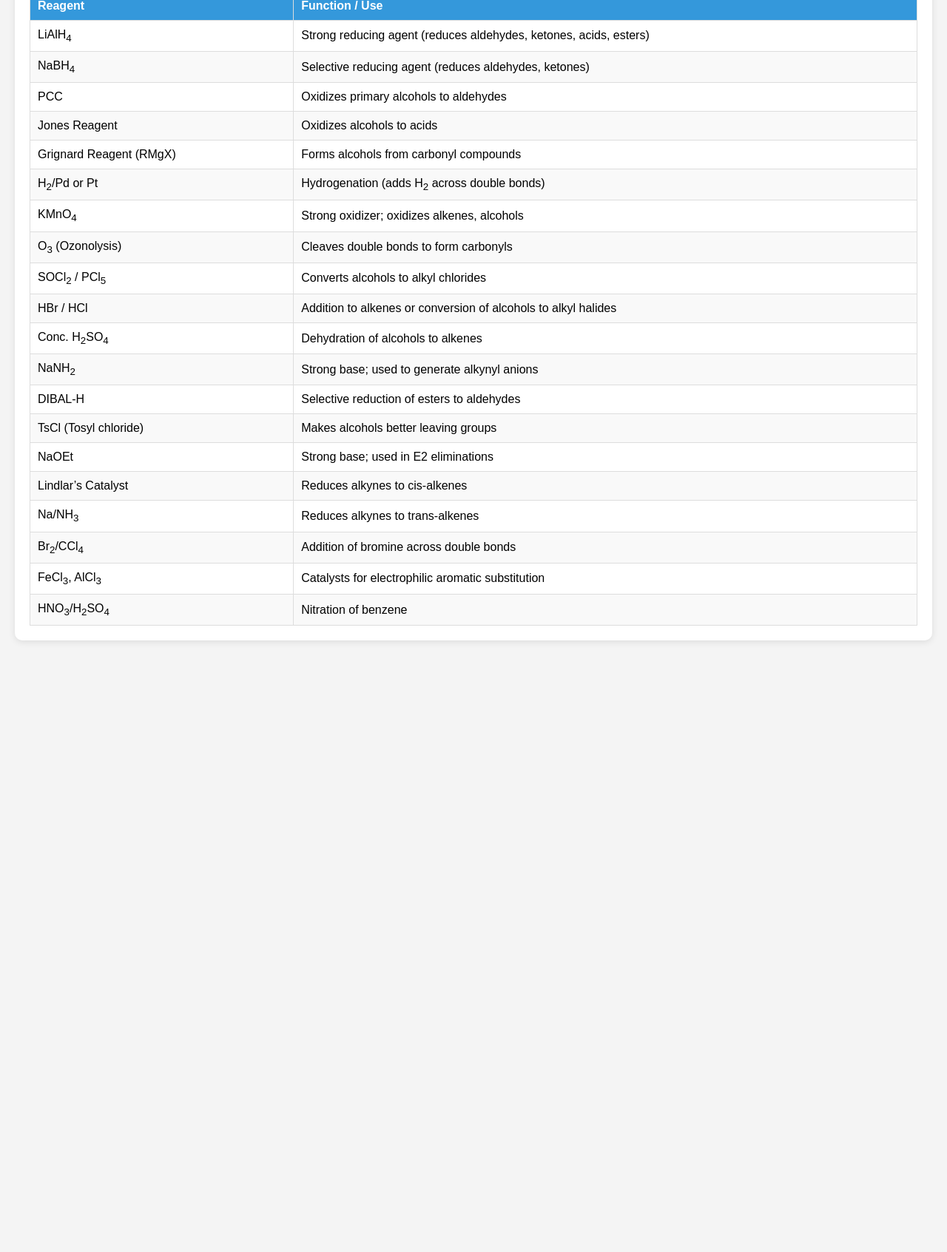
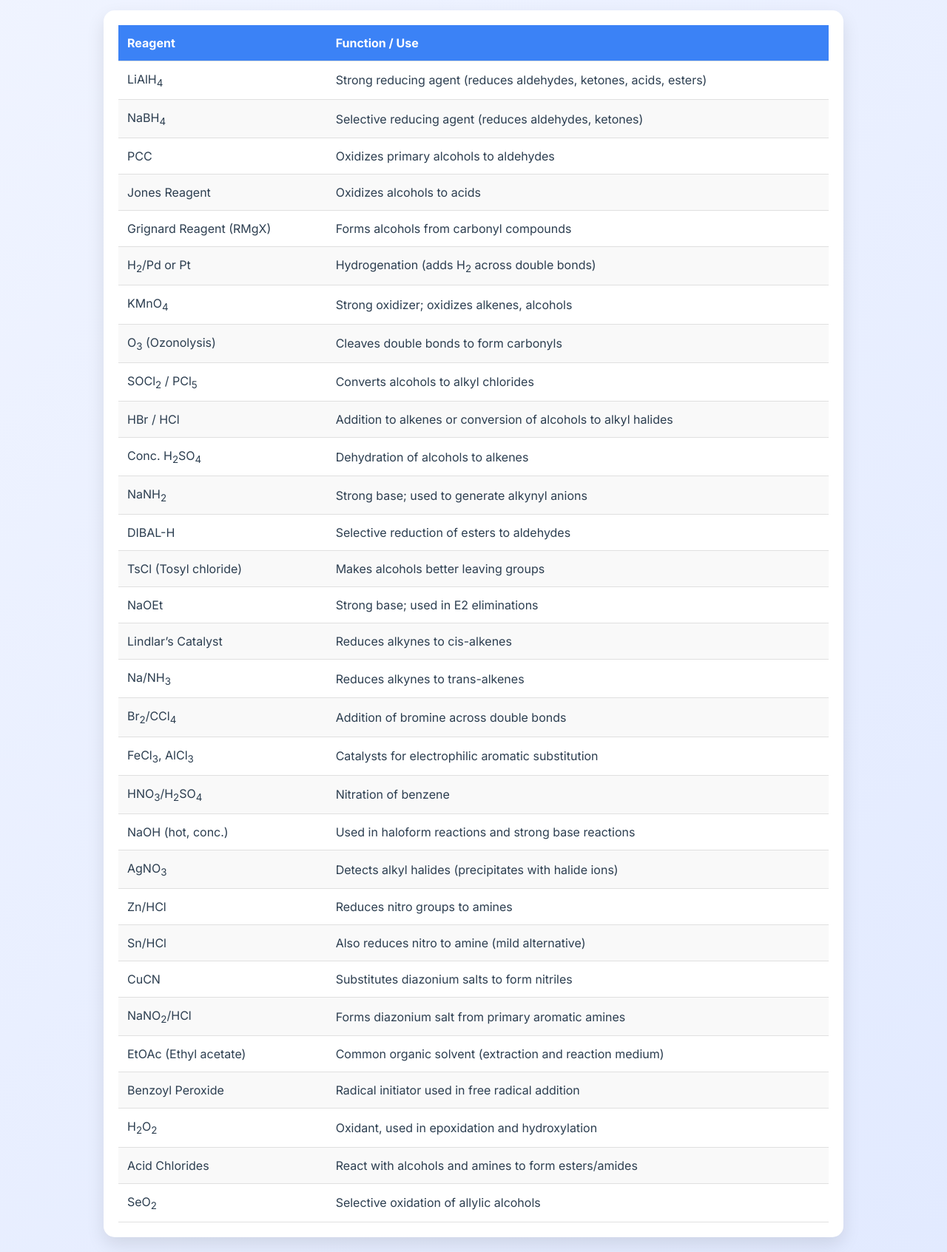
Before and after one commit to Reversal11/Organic-reagent-site, a plain HTML site: page index.html in a window 1280 px wide. Shown: the part 132-1825 px from the top of the page at 74% size. Before the commit the page ends 1018 px from the top, so only its background shows below. Drawn offline with Linux system fonts and the light colour scheme.

Commit message:
Update index.html

```diff
--- a/index.html
+++ b/index.html
@@ -1,41 +1,66 @@
+HEALER, [22-04-2025 14:19]
 <!DOCTYPE html><html lang="en">
 <head>
   <meta charset="UTF-8">
   <meta name="viewport" content="width=device-width, initial-scale=1.0">
   <title>Organic Chemistry Reagents - COMEDK</title>
+  <link href="https://fonts.googleapis.com/css2?family=Inter:wght@400;600;700&display=swap" rel="stylesheet">
   <style>
+    * {
+      box-sizing: border-box;
+    }
     body {
-      font-family: Arial, sans-serif;
-      background-color: #f4f4f4;
       margin: 0;
+      font-family: 'Inter', sans-serif;
+      background: linear-gradient(135deg, #f0f4ff, #e2eaff);
+      color: #2c3e50;
       padding: 20px;
     }
     h1 {
       text-align: center;
-      color: #2c3e50;
+      font-size: 2.5em;
+      color: #1e3a8a;
+      margin-bottom: 30px;
     }
     .table-container {
+      max-width: 1000px;
+      margin: 0 auto;
+      background: white;
+      border-radius: 15px;
+      padding: 20px;
+      box-shadow: 0 10px 25px rgba(0, 0, 0, 0.1);
       overflow-x: auto;
-      background: white;
-      border-radius: 10px;
-      padding: 20px;
-      box-shadow: 0 2px 10px rgba(0, 0, 0, 0.1);
     }
     table {
       width: 100%;
       border-collapse: collapse;
+      font-size: 1em;
     }
     th, td {
-      border: 1px solid #ddd;
-      padding: 10px;
+      padding: 14px 12px;
+      border-bottom: 1px solid #e0e0e0;
       text-align: left;
     }
     th {
-      background-color: #3498db;
+      background-color: #3b82f6;
       color: white;
+      position: sticky;
+      top: 0;
     }
     tr:nth-child(even) {
       background-color: #f9f9f9;
+    }
+    tr:hover {
+      background-color: #eef6ff;
+      transition: 0.3s;
+    }
+    @media (max-width: 600px) {
+      h1 {
+        font-size: 1.8em;
+      }
+      table {
+        font-size: 0.9em;
+      }
     }
   </style>
 </head>
@@ -70,6 +95,17 @@
         <tr><td>Br<sub>2</sub>/CCl<sub>4</sub></td><td>Addition of bromine across double bonds</td></tr>
         <tr><td>FeCl<sub>3</sub>, AlCl<sub>3</sub></td><td>Catalysts for electrophilic aromatic substitution</td></tr>
         <tr><td>HNO<sub>3</sub>/H<sub>2</sub>SO<sub>4</sub></td><td>Nitration of benzene</td></tr>
+        <tr><td>NaOH (hot, conc.)</td><td>Used in haloform reactions and strong base reactions</td></tr>
+        <tr><td>AgNO<sub>3</sub></td><td>Detects alkyl halides (precipitates with halide ions)</td></tr>
+        <tr><td>Zn/HCl</td><td>Reduces nitro groups to amines</td></tr>
+        <tr><td>Sn/HCl</td><td>Also reduces nitro to amine (mild alternative)</td></tr>
+        <tr><td>CuCN</td><td>Substitutes diazonium salts to form nitriles</td></tr>
+        <tr><td>NaNO<sub>2</sub>/HCl</td><td>Forms diazonium salt from primary aromatic amines</td></tr>
+        <tr><td>EtOAc (Ethyl acetate)</td><td>Common organic solvent (extraction and reaction medium)</td></tr>
+        <tr><td>Benzoyl Peroxide</td><td>Radical initiator used in free radical addition</td></tr>
+        <tr><td>H<sub>2</sub>O<sub>2</sub></td><td>Oxidant, used in epoxidation and hydroxylation</td></tr>
+        <tr><td>Acid Chlorides</td><td>React with alcohols and amines to form esters/amides</td></tr>
+        <tr><td>SeO<sub>2</sub></td><td>Selective oxidation of allylic alcohols</td></tr>
       </tbody>
     </table>
   </div>
```
